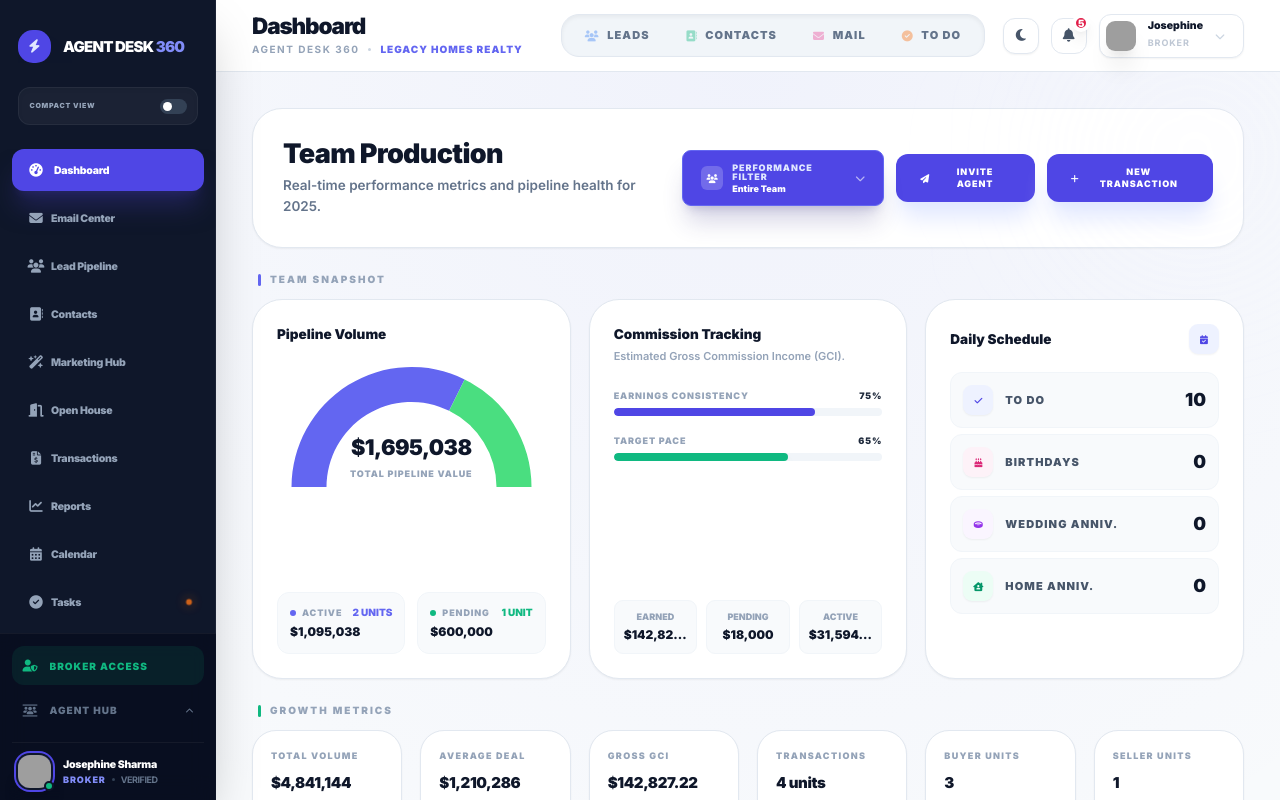
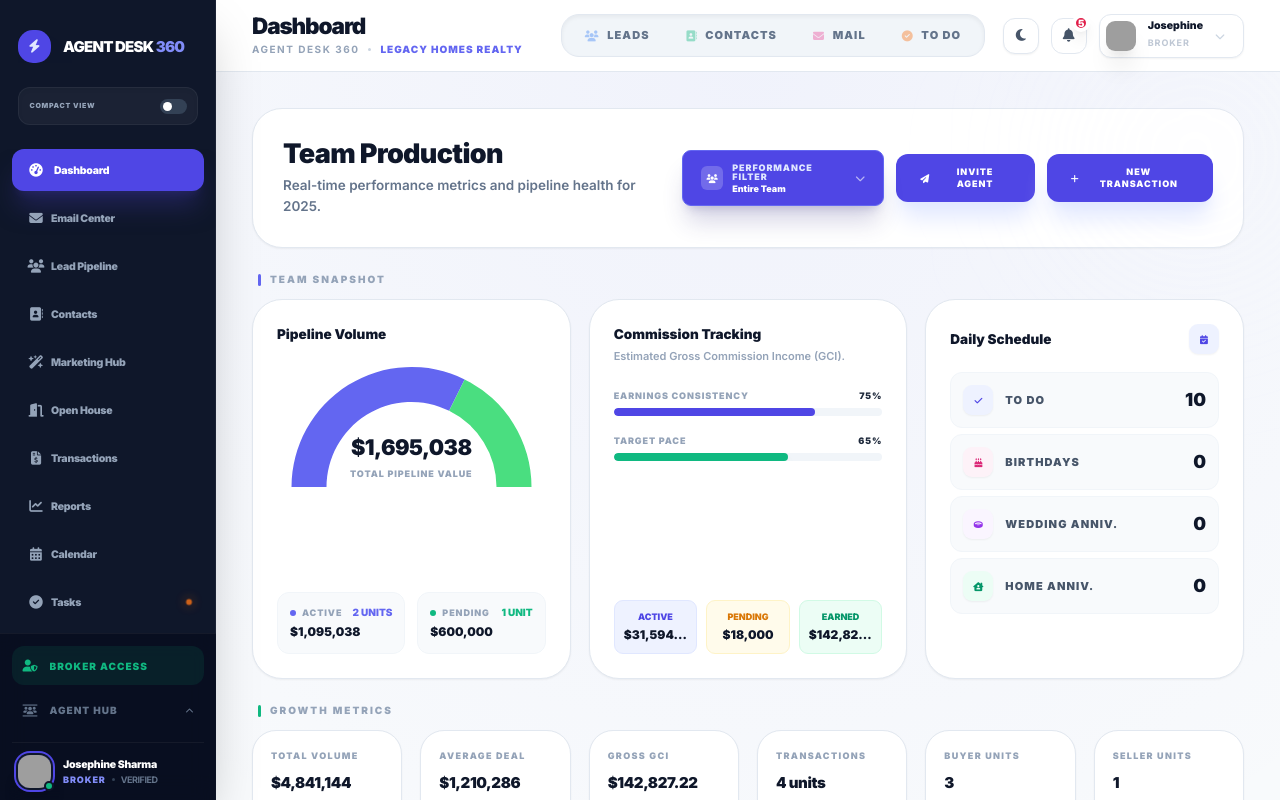
Before and after one commit to LegacyHomesRealty2025/Agent-Desk-360, a React (Vite) app: page / in a window 1280 px wide. Built offline with nearby package versions, Linux system fonts and the light colour scheme; grey boxes are pictures that could not be loaded.

Commit message:
fix(dashboard): Reorder and style commission boxes
Update the order of the commission summary boxes to Active, Pending, Earned. Apply theme-consistent styling and colors for better visual hierarchy and clarity.

```diff
--- a/components/Dashboard.tsx
+++ b/components/Dashboard.tsx
@@ -416,18 +416,19 @@ const Dashboard: React.FC<DashboardProps> = ({
                 </div>
               </div>
             </div>
+            {/* UPDATED: Box order to Active, Pending, Earned with theme-consistent colors */}
             <div className="w-full grid grid-cols-3 gap-3 mt-auto">
-              <div className={`p-3 rounded-xl border text-center ${isDarkMode ? 'bg-slate-800 border-slate-700' : 'bg-slate-50 border-slate-100'}`}>
-                <p className="text-[9px] font-black text-slate-400 uppercase mb-1">EARNED</p>
-                <p className="text-11px font-black truncate">${earnedComm.toLocaleString()}</p>
+              <div className={`p-3 rounded-xl border text-center transition-all ${isDarkMode ? 'bg-indigo-900/20 border-indigo-500/30' : 'bg-indigo-50 border-indigo-100'}`}>
+                <p className={`text-[9px] font-black uppercase mb-1 ${isDarkMode ? 'text-indigo-400' : 'text-indigo-600'}`}>ACTIVE</p>
+                <p className={`text-11px font-black truncate ${isDarkMode ? 'text-slate-200' : 'text-slate-900'}`}>${activeComm.toLocaleString()}</p>
               </div>
-              <div className={`p-3 rounded-xl border text-center ${isDarkMode ? 'bg-slate-800 border-slate-700' : 'bg-slate-50 border-slate-100'}`}>
-                <p className="text-[9px] font-black text-slate-400 uppercase mb-1">PENDING</p>
-                <p className="text-11px font-black truncate">${pendingComm.toLocaleString()}</p>
+              <div className={`p-3 rounded-xl border text-center transition-all ${isDarkMode ? 'bg-amber-900/20 border-amber-500/30' : 'bg-amber-50 border-amber-100'}`}>
+                <p className={`text-[9px] font-black uppercase mb-1 ${isDarkMode ? 'text-amber-400' : 'text-amber-600'}`}>PENDING</p>
+                <p className={`text-11px font-black truncate ${isDarkMode ? 'text-slate-200' : 'text-slate-900'}`}>${pendingComm.toLocaleString()}</p>
               </div>
-              <div className={`p-3 rounded-xl border text-center ${isDarkMode ? 'bg-slate-800 border-slate-700' : 'bg-slate-50 border-slate-100'}`}>
-                <p className="text-[9px] font-black text-slate-400 uppercase mb-1">ACTIVE</p>
-                <p className="text-11px font-black truncate">${activeComm.toLocaleString()}</p>
+              <div className={`p-3 rounded-xl border text-center transition-all ${isDarkMode ? 'bg-emerald-900/20 border-emerald-500/30' : 'bg-emerald-50 border-emerald-100'}`}>
+                <p className={`text-[9px] font-black uppercase mb-1 ${isDarkMode ? 'text-emerald-400' : 'text-emerald-600'}`}>EARNED</p>
+                <p className={`text-11px font-black truncate ${isDarkMode ? 'text-slate-200' : 'text-slate-900'}`}>${earnedComm.toLocaleString()}</p>
               </div>
             </div>
           </div>
@@ -688,7 +689,7 @@ const Dashboard: React.FC<DashboardProps> = ({
                   </div>
                   <div className="space-y-2">
                     <label className="text-[10px] font-black text-slate-400 uppercase tracking-widest ml-1">Assigned Role</label>
-                    <select value={inviteRole} onChange={e => setInviteRole(e.target.value as UserRole)} className={`w-full border rounded-2xl px-5 py-4 font-bold outline-none cursor-pointer ${isDarkMode ? 'bg-slate-800 border-slate-700 text-white' : 'bg-slate-50 border-slate-200 text-slate-800'}`}>
+                    <select value={inviteRole} onChange={e => setInviteRole(e.target.value as UserRole)} className={`w-full border rounded-2xl px-5 py-4 font-bold outline-none cursor-pointer ${isDarkMode ? 'bg-slate-800 border-slate-700 text-white' : 'bg-white border-slate-200 text-slate-800'}`}>
                       <option value={UserRole.AGENT}>Real Estate Agent</option>
                       <option value={UserRole.BROKER}>Broker / Admin</option>
                     </select>
```
